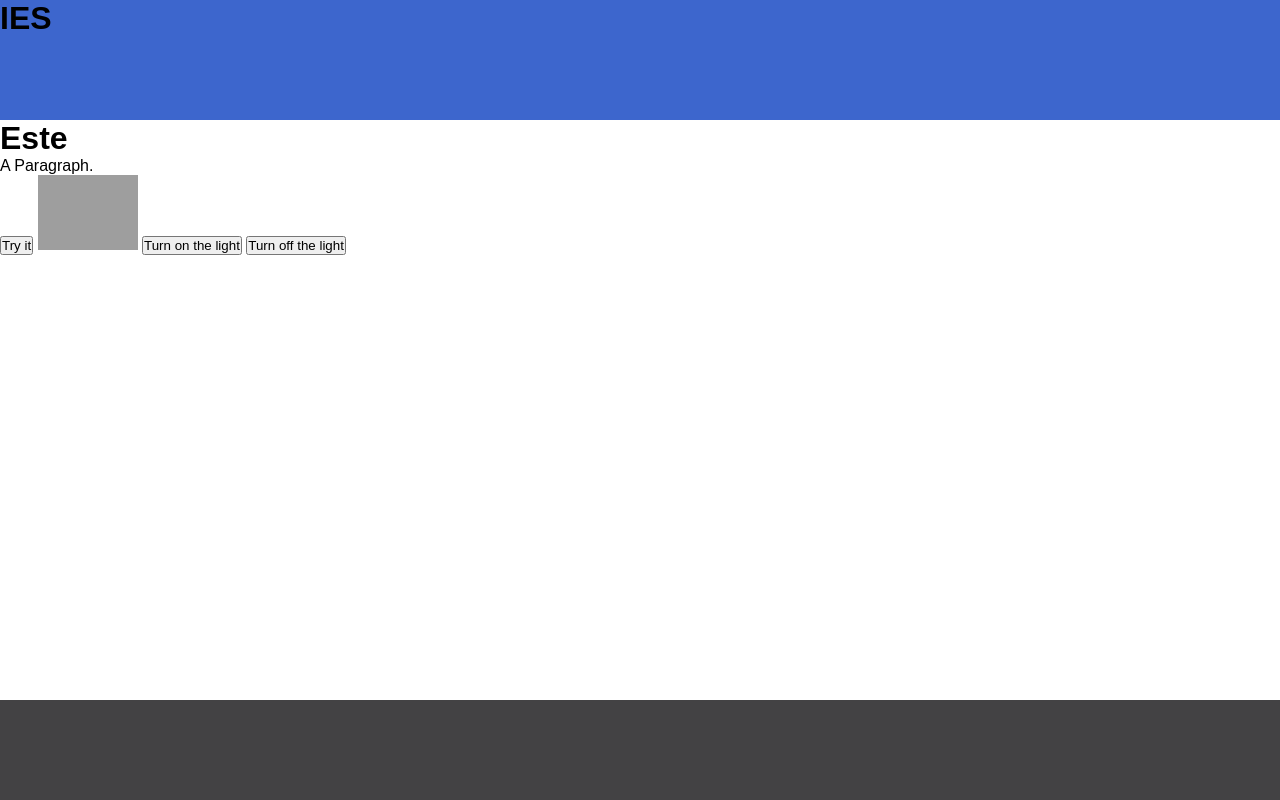
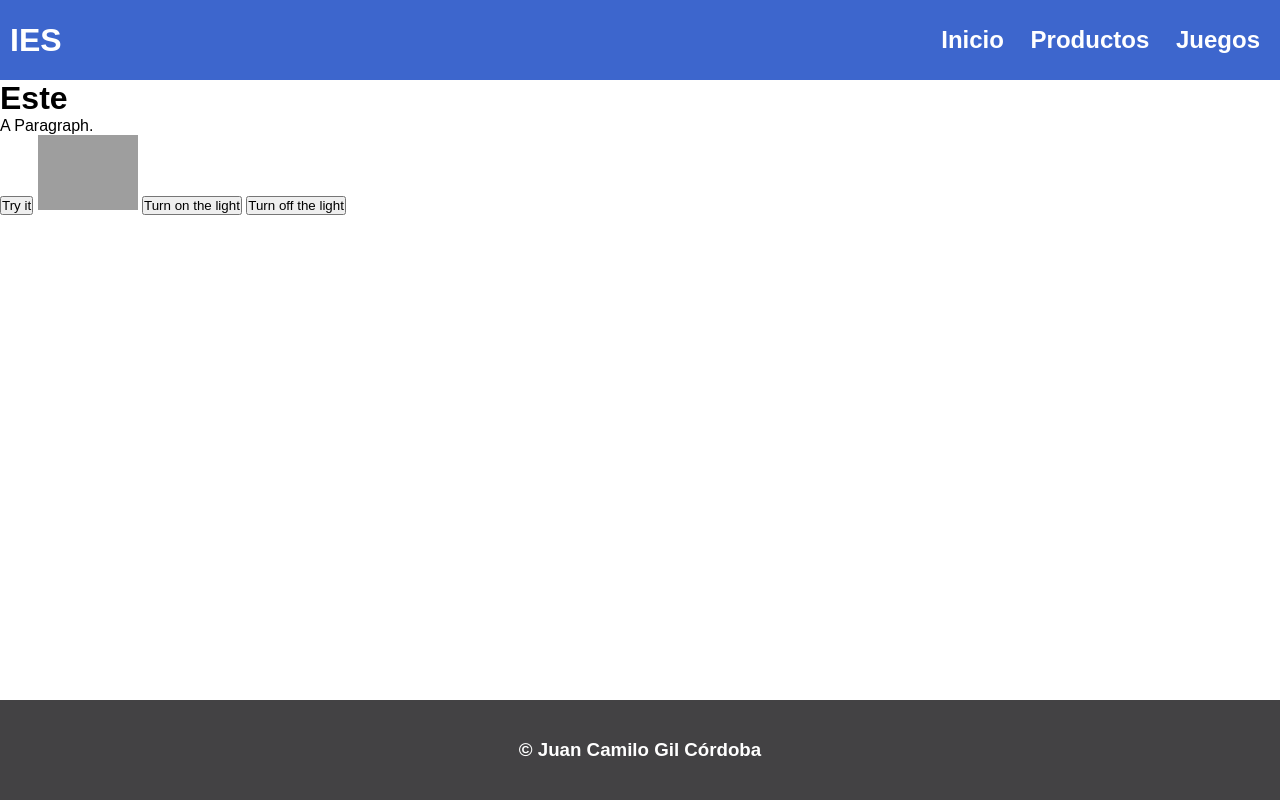
Before and after one commit to kmilo07/IntroduccionJavaScript, a plain HTML site: page index.html in a window 1280 px wide. Drawn offline with Linux system fonts and the light colour scheme; grey boxes are pictures that could not be loaded.

Commit message:
style: Se agregaron dos archivo html para producto y juegos, tambien se modificaron estilos

```diff
--- a/index.html
+++ b/index.html
@@ -1,9 +1,9 @@
 <html>
-
   <head>
-  <meta charset="UTF-8">
+    <meta charset="UTF-8" />
     <script src="script.js"></script>
-  <link rel="stylesheet" type="text/css" href="styles.css">
+    <link rel="stylesheet" type="text/css" href="styles.css" />
+    <title>Slot</title>
   </head>
 
   <body>
@@ -11,21 +11,33 @@
       <div id="izquierdoHeader">
         <h1 id="h1Header">IES</h1>
       </div>
+      <div id="derechaHeader">
+        <h2 id="h2Header">
+          <ul class="listaHeader">
+            <li><a href="index.html">Inicio</a></li>
+            <li><a href="productos.html">Productos</a></li>
+            <li><a href="juegos.html">Juegos</a></li>
+          </ul>
+        </h2>
+      </div>
     </header>
     <div class="contenido">
-
-    <h1> Este </h1>
+      <h1>Este</h1>
 
       <p id="demo">A Paragraph.</p>
 
       <button type="button" onclick="myFunction()">Try it</button>
 
-    <img id="myImage" src="https://cdn.jsdelivr.net/gh/kmilo07/IntroduccionJavaScript@master/Screenshot%20from%202021-05-11%2016-48-00.png" style="width:100px">
-
+      <img
+        id="myImage"
+        src="https://cdn.jsdelivr.net/gh/kmilo07/IntroduccionJavaScript@master/Screenshot%20from%202021-05-11%2016-48-00.png"
+        style="width:100px"
+      />
       <button onclick="poweronlightbulb()">Turn on the light</button>
       <button onclick="powerofflightbulb()">Turn off the light</button>
     </div>
-  <footer></footer>
+    <footer>
+      <h3 id="h3footer">&copy; Juan Camilo Gil Córdoba</h3>
+    </footer>
   </body>
-
 </html>
--- a/styles.css
+++ b/styles.css
@@ -4,23 +4,47 @@
 }
 body {
   font-family: Arial, Helvetica, sans-serif;
+  font-size: 16px;
 }
 
 header {
-  height: 120px;
+  height: 80px;
   width: 100%;
   background: #3d66cd;
+  line-height: 80px;
 }
 
 footer {
   height: 100px;
   width: 100%;
   background: #434244;
+  line-height: 100px;
+  text-align: center;
 }
 
 .contenido {
-  height: calc(100vh - 220px);
+  height: calc(100vh - 180px);
 }
-#izquierdoHeader{
+#izquierdoHeader {
   float: left;
+  margin-left: 10px;
 }
+#derechaHeader {
+  float: right;
+  margin-right: 10px;
+}
+#h1Header {
+  color: #fff;
+}
+.listaHeader li {
+  list-style: none;
+  display: inline;
+  margin: 10px;
+}
+.listaHeader li a {
+  text-decoration: none;
+  color: #fff;
+}
+#h3footer {
+  color: #fff;
+}
```
Also changed, not shown: juegos.html (added, +26 -0 lines), productos.html (added, +27 -0 lines). Lines whose indentation alone changed are shown as unchanged.
